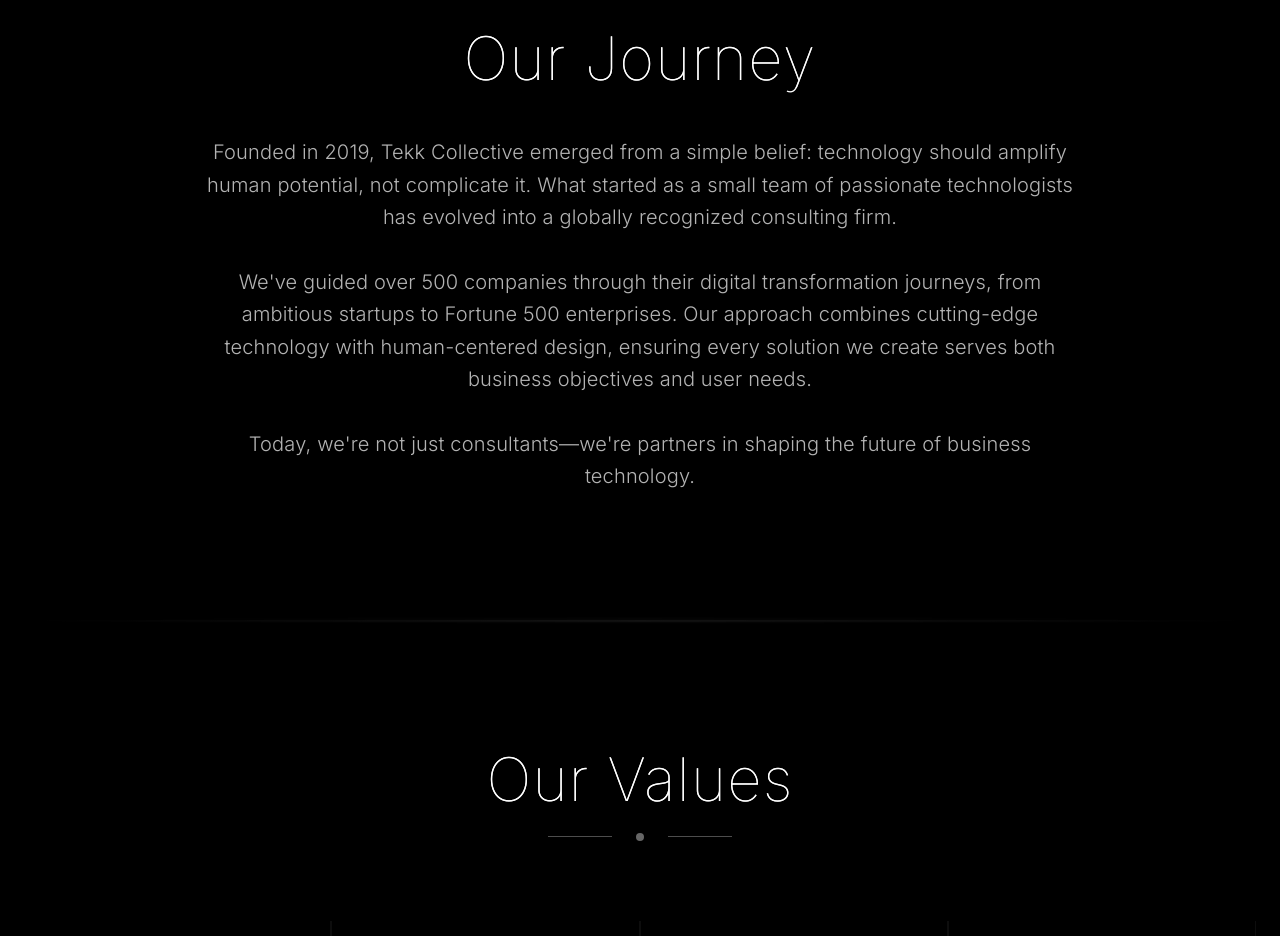
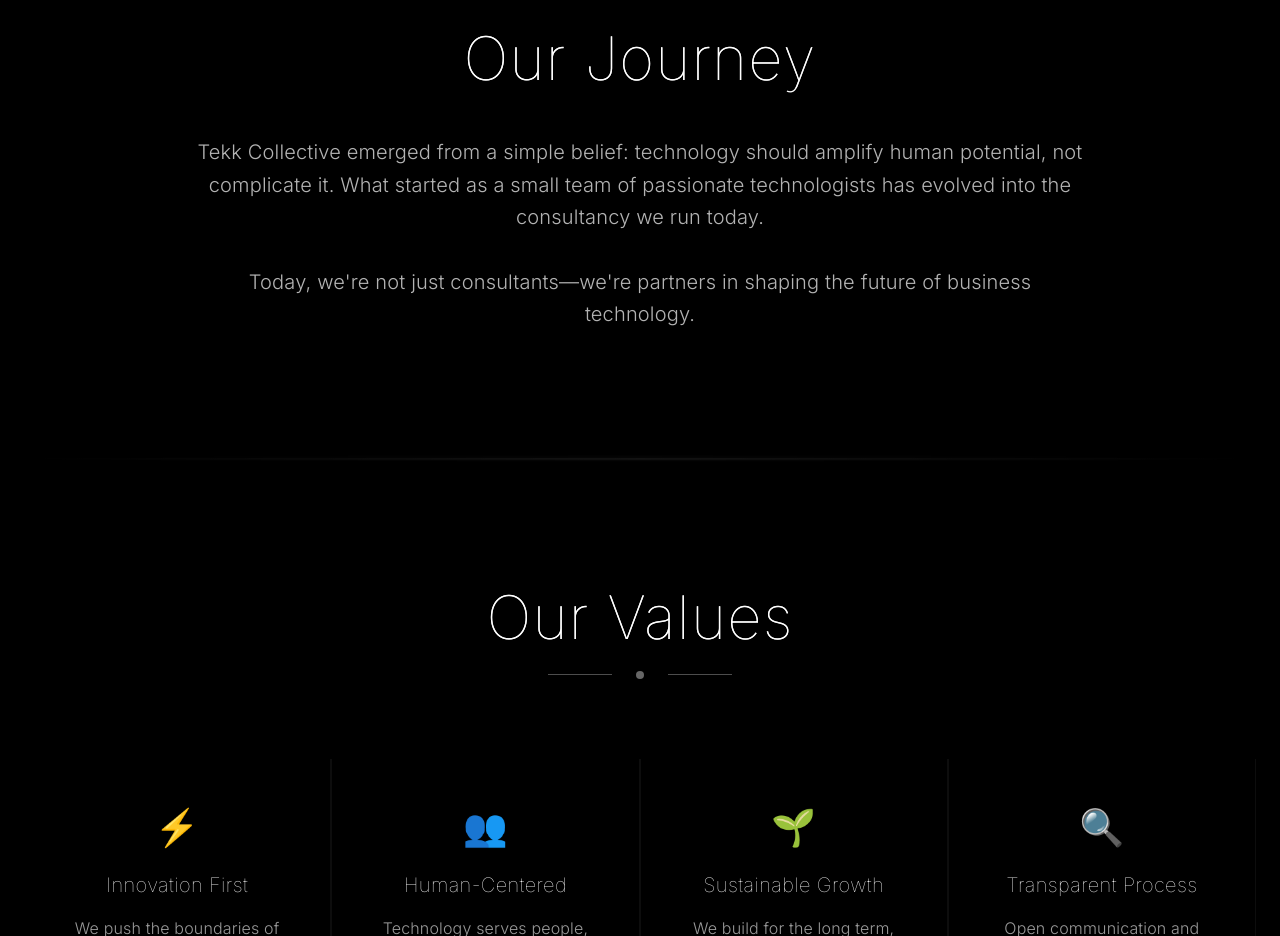
Before and after one commit to Joshuaatanu/tekk-collectivev2, a Next.js app: page /about in a window 1280 px wide. Shown: the part 900-1836 px from the top of the page. Built offline with nearby package versions, Linux system fonts and the light colour scheme.

Commit message:
fix(about): remove false credibility claims
Strip the unverified "500 companies / Fortune 500 enterprises" paragraph
and the "globally recognized consulting firm" / "Founded in 2019" claims
from the Our Journey section. Real founding year and credentials to follow
in Stage 2 once verified.

```diff
--- a/app/about/page.tsx
+++ b/app/about/page.tsx
@@ -117,19 +117,13 @@
 
           <div className="space-y-8 animate-slide-up" style={{ animationDelay: '0.2s' }}>
             <p className="text-xl text-white/70 font-light leading-relaxed">
-              Founded in 2019, Tekk Collective emerged from a simple belief: technology should amplify human potential,
-              not complicate it. What started as a small team of passionate technologists has evolved into a globally
-              recognized consulting firm.
+              Tekk Collective emerged from a simple belief: technology should amplify human potential,
+              not complicate it. What started as a small team of passionate technologists has evolved into the
+              consultancy we run today.
             </p>
 
             <p className="text-xl text-white/70 font-light leading-relaxed">
-              We've guided over 500 companies through their digital transformation journeys, from ambitious startups
-              to Fortune 500 enterprises. Our approach combines cutting-edge technology with human-centered design,
-              ensuring every solution we create serves both business objectives and user needs.
-            </p>
-
-            <p className="text-xl text-white/70 font-light leading-relaxed">
-              Today, we're not just consultants—we're partners in shaping the future of business technology.
+              Today, we&apos;re not just consultants—we&apos;re partners in shaping the future of business technology.
             </p>
           </div>
         </div>
```
